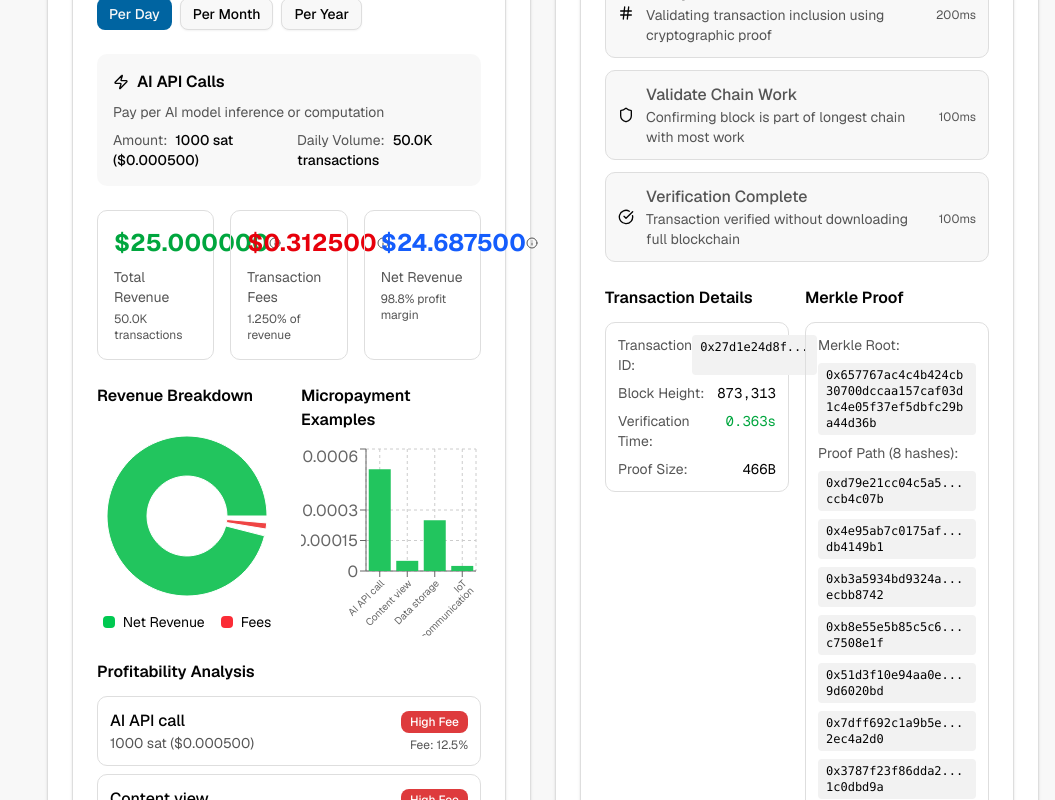
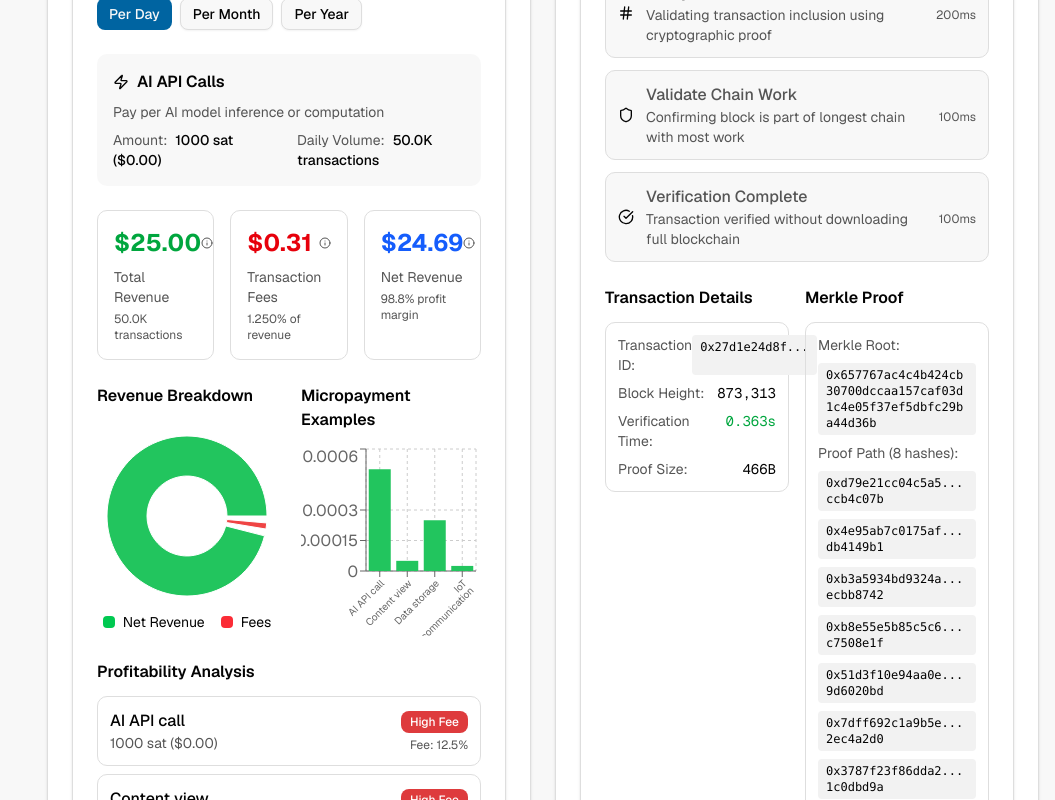
Before and after one commit to jonesjBSV/ipv6-bsv-ai, a Next.js app: page /blockchain-solution in a window 1280 px wide. Shown: the part 1020-1820 px from the top of the page, without its empty margins (225-1280 px from the left). Built offline with nearby package versions, Linux system fonts and the light colour scheme.

Commit message:
Update USD formatting in MicropaymentCalculator to display amounts with two decimal places for improved clarity

```diff
--- a/src/components/micropayment-calculator.tsx
+++ b/src/components/micropayment-calculator.tsx
@@ -10,7 +10,7 @@ import { Calculator, DollarSign, Zap, TrendingUp, AlertCircle, CheckCircle, Info
 import { generateMicropaymentExamples } from '@/lib/bsv-sdk-utils';
 
 const formatUSD = (amount: number) => {
-  return `$${amount.toFixed(6)}`;
+  return `$${amount.toFixed(2)}`;
 };
 
 interface UseCase {
```
